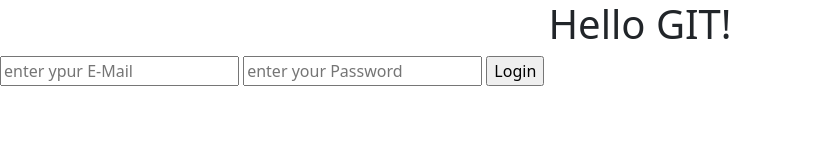
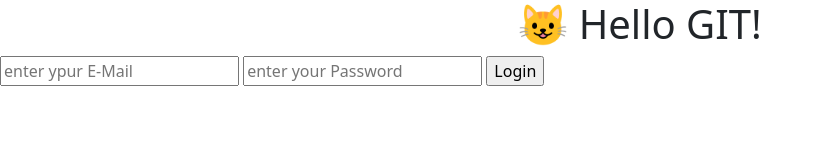
Before and after one commit to isyolini/isyolini-weather-app-test, a plain HTML site: page index.html in a window 1280 px wide. Shown: the whole page, without its empty margins (0-822 px from the left). Drawn offline with nearby package versions, Linux system fonts and the light colour scheme.

Commit message:
Updated HTML Title

```diff
--- a/index.html
+++ b/index.html
@@ -4,7 +4,7 @@
     <meta charset="UTF-8" />
     <meta http-equiv="X-UA-Compatible" content="IE=edge" />
     <meta name="viewport" content="width=device-width, initial-scale=1.0" />
-    <title>Document</title>
+    <title>SheCodes+_W6_L#4</title>
     <link rel="stylesheet" href="/src/styles.css" />
     <link
       rel="stylesheet"
@@ -12,7 +12,7 @@
     />
   </head>
   <body>
-    <h1>Hello GIT!</h1>
+    <h1>😺 Hello GIT!</h1>
     <div class="col-12">
       <form>
         <input type="text" placeholder="enter ypur E-Mail" />
```
